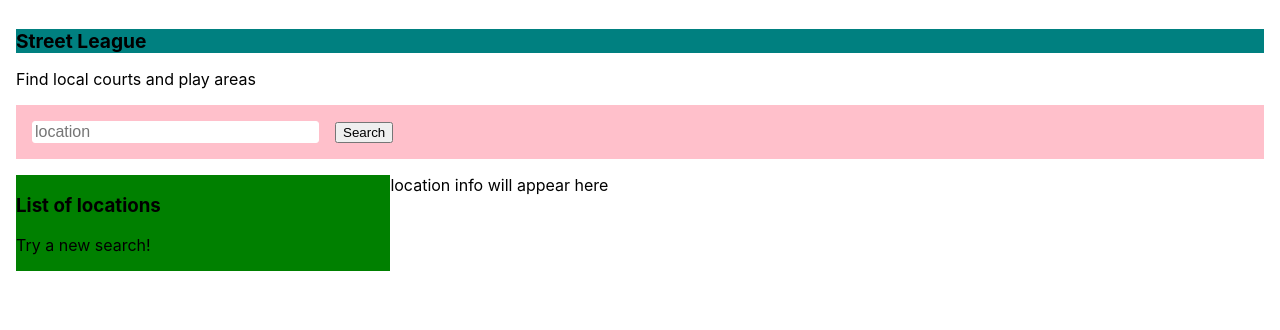
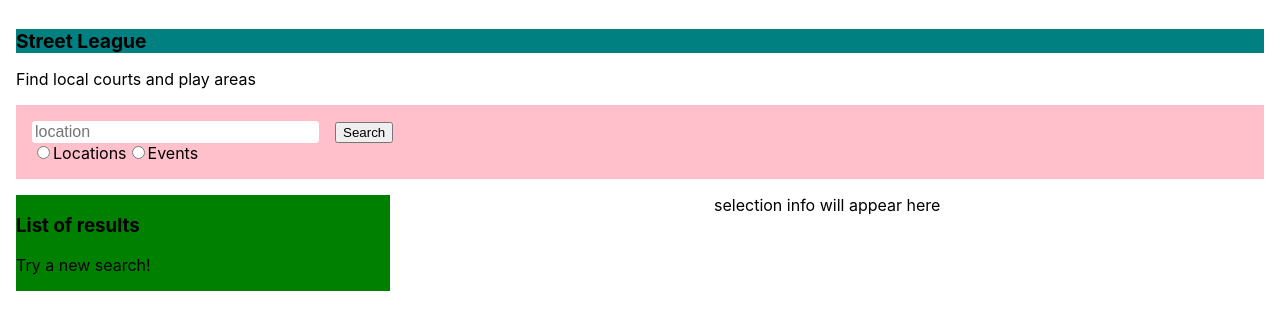
Before and after one commit to trporter206/street-league, a React (Create React App) app: page / in a window 1280 px wide. Shown: the top 330 px of the page. Built offline with nearby package versions, Linux system fonts and the light colour scheme.

Commit message:
added searchable events

```diff
--- a/src/Components/App/App.js
+++ b/src/Components/App/App.js
@@ -1,8 +1,8 @@
 import React, {useState} from 'react';
 import NavBar from '../NavBar/navBar.js'
 import SearchBar from '../SearchBar/searchBar.js'
-import LocationList from '../LocationList/locationList.js'
-import LocationInfo from '../LocationInfo/locationInfo.js'
+import ResultList from '../ResultList/resultList.js'
+import SelectionInfo from '../SelectionInfo/selectionInfo.js'
 import './App.css';
 
 let testLocations = [
@@ -27,17 +27,52 @@
     info: 'a less popular park'
   }
 ]
+let testEvents = [
+  {
+    name: 'looking for new runners',
+    type: 'running group',
+    location: 'park',
+    info: 'come join some new to town runners!'
+  },
+  {
+    name: 'day at the beach',
+    type: 'spikeball',
+    location: 'beach',
+    info: 'looking for more spikeball players'
+  },
+  {
+    name: 'street ballers',
+    type: 'basketball',
+    location: 'court',
+    info: 'lets do a pick-up game'
+  },
+  {
+    name: 'advanced training',
+    type: 'running group',
+    location: 'neighborhood',
+    info: 'advanced runners training for marathon'
+  }
+]
 
 export default function App() {
 
   const [searchResults, setSearchResults] = useState([])
-  const search = (term) => {
+  const [filterType, setFilterType] = useState(null)
+  const search = (term, filter) => {
     let results = []
-    for(var i=0; i<testLocations.length; i++) {
-      for (var key in testLocations[i]) {
-        if(testLocations[i][key].indexOf(term) !== -1) {
-          if (!results.includes(testLocations[i])){
-            results.push(testLocations[i]);
+    let data
+    if(filter === 'locations' || filter === null){
+      data = testLocations
+      setFilterType('locations')
+    } else {
+      data = testEvents
+      setFilterType('events')
+    }
+    for(var i=0; i<data.length; i++) {
+      for (var key in data[i]) {
+        if(data[i][key].indexOf(term) !== -1) {
+          if (!results.includes(data[i])){
+            results.push(data[i]);
           }
         }
       }
@@ -45,9 +80,9 @@
     setSearchResults(results)
   }
 
-  const [currentLocation, setCurrentLocation] = useState(null)
-  const getInfo = (location) => {
-    setCurrentLocation(location)
+  const [currentSelection, setCurrentSelection] = useState(null)
+  const getInfo = (selection) => {
+    setCurrentSelection(selection)
   }
 
   return(
@@ -57,10 +92,12 @@
       </div>
       <p>Find local courts and play areas</p>
       <SearchBar onSearch={search}/>
-      <div className="locations">
-        <LocationList searchResults={searchResults}
-                      locationInfo={getInfo}/>
-        <LocationInfo location={currentLocation}/>
+      <div className="results">
+        <ResultList searchResults={searchResults}
+                      selectionInfo={getInfo}
+                      filter={filterType}/>
+        <SelectionInfo selection={currentSelection}
+                       type={filterType}/>
       </div>
     </div>
   )
--- /dev/null
+++ b/src/Components/Event/event.js
@@ -0,0 +1,15 @@
+import React from 'react';
+import './event.css'
+
+export default function Event(props) {
+  const handleClick = (e) => {
+    e.preventDefault();
+    props.getInfo(props.event)
+  }
+  return (
+    <div className="event" onClick={handleClick}>
+      <h1>{props.event.name}</h1>
+      <p>{props.event.type}</p>
+    </div>
+  )
+}
--- a/src/Components/LocationInfo/locationInfo.js
+++ /dev/null
@@ -1,16 +0,0 @@
-import React from 'react';
-import './locationInfo.css'
-
-export default function LocationInfo(props){
-  if (props.location === null){
-    return (
-      <p>location info will appear here</p>
-    )
-  }
-  return  (
-    <div className="location-info">
-      <h1>{props.location.name}</h1>
-      <p>{props.location.info}</p>
-    </div>
-  )
-}
--- a/src/Components/LocationList/locationList.js
+++ /dev/null
@@ -1,13 +0,0 @@
-import React from 'react';
-import SearchResults from '../SearchResults/searchResults.js'
-import './locationList.css'
-
-export default function LocatonList(props) {
-  return (
-    <div className="location-list">
-      <h3>List of locations</h3>
-      <SearchResults locations={props.searchResults}
-                     getInfo={props.locationInfo}/>
-    </div>
-  )
-}
--- a/src/Components/LocationList/locationList.css
+++ b/src/Components/ResultList/resultList.css
@@ -1,4 +1,4 @@
-.location-list {
+.result-list {
   background-color: green;
   float: left;
   width: 30%;
--- /dev/null
+++ b/src/Components/ResultList/resultList.js
@@ -0,0 +1,14 @@
+import React from 'react';
+import SearchResults from '../SearchResults/searchResults.js'
+import './resultList.css'
+
+export default function ResultList(props) {
+  return (
+    <div className="result-list">
+      <h3>List of results</h3>
+      <SearchResults results={props.searchResults}
+                     getInfo={props.selectionInfo}
+                     filter={props.filter}/>
+    </div>
+  )
+}
--- a/src/Components/SearchBar/searchBar.css
+++ b/src/Components/SearchBar/searchBar.css
@@ -7,7 +7,7 @@
   font-size: 1rem;
 }
 
-.search {
+.search-bar {
   background-color: pink;
   padding: 1rem
 }
--- a/src/Components/SearchBar/searchBar.js
+++ b/src/Components/SearchBar/searchBar.js
@@ -3,12 +3,18 @@
 
 export default function SearchBar(props) {
   const [term, setTerm] = useState('')
+  const handleTermChange = (e) => {
+    setTerm(e.target.value)
+  }
+  const [filter, setFilter] = useState(null)
+  const handleFilterChange = (e) => {
+    let newFilter = document.querySelector('input[name="search_filter"]:checked').value
+    setFilter(newFilter);
+
+  }
   const search = (e) => {
     e.preventDefault()
-    props.onSearch(term)
-  }
-  const handleTermChange = (e) => {
-    setTerm(e.target.value)
+    props.onSearch(term, filter)
   }
   return (
     <div className='search-bar'>
@@ -19,6 +25,18 @@
         <button className="search-button"
                 onClick={search}>Search</button>
       </form>
+      <input type="radio"
+             id="locations"
+             name="search_filter"
+             value="locations"
+             onClick={handleFilterChange} />
+      <label for="locations">Locations</label>
+      <input type="radio"
+             id="events"
+             name="search_filter"
+             value="events"
+             onClick={handleFilterChange}/>
+      <label for="events">Events</label>
     </div>
   )
 }
--- a/src/Components/SearchResults/searchResults.js
+++ b/src/Components/SearchResults/searchResults.js
@@ -1,17 +1,27 @@
 import React from 'react';
 import Location from '../Location/location.js'
+import Event from '../Event/event.js'
 import './searchResults.css'
 
 export default function SearchResults(props) {
-  if (props.locations.length === 0) {
+  if (props.results.length === 0) {
     return <p>Try a new search!</p>
   }
-
+  if(props.filter === 'locations'){
     return (
       <div className="search-results">
-    {props.locations.map(location => <Location location={location}
+      {props.results.map(location => <Location location={location}
                                                  key={location}
                                                  getInfo={props.getInfo}/>)}
       </div>
     )
+  } else {
+    return (
+      <div className="search-results">
+      {props.results.map(e => <Event event={e}
+                                     key={e}
+                                     getInfo={props.getInfo}/>)}
+      </div>
+    )
   }
+}
--- a/src/Components/LocationInfo/locationInfo.css
+++ b/src/Components/SelectionInfo/selectionInfo.css
@@ -1,7 +1,7 @@
-.location-info h1 {
+.selection-info h1 {
   text-align: center;
 }
 
-.location-info p {
+.selection-info p {
   text-align: center;
 }
--- /dev/null
+++ b/src/Components/SelectionInfo/selectionInfo.js
@@ -0,0 +1,27 @@
+import React from 'react';
+import './selectionInfo.css'
+
+export default function SelectionInfo(props){
+  if (props.selection === null){
+    return (
+      <p style={{textAlign: 'center'}}>selection info will appear here</p>
+    )
+  }
+  if(props.type === 'location') {
+    return  (
+      <div className="selection-info">
+        <h1>{props.selection.name}</h1>
+        <p>{props.selection.info}</p>
+      </div>
+    )
+  } else {
+    return (
+      <div className="selection-info">
+        <h1>{props.selection.name}</h1>
+        <p>{props.selection.type}</p>
+        <p>{props.selection.location}</p>
+        <p>{props.selection.info}</p>
+      </div>
+    )
+  }
+}
```
Also changed, not shown: src/Components/Event/event.css (added). Lines whose indentation alone changed are shown as unchanged.
